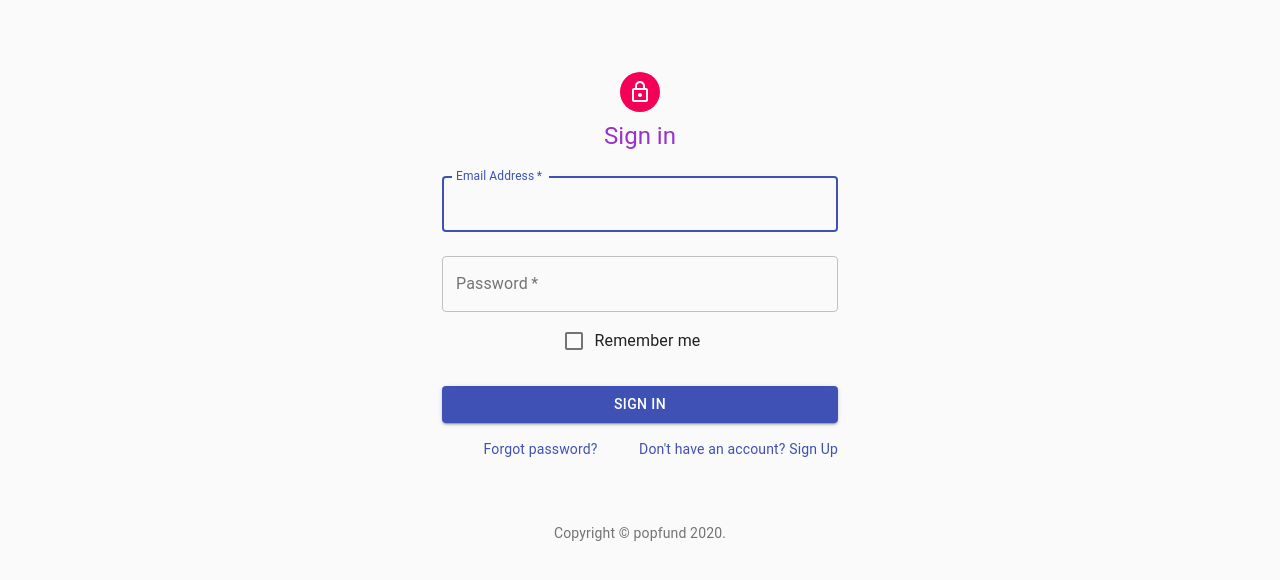
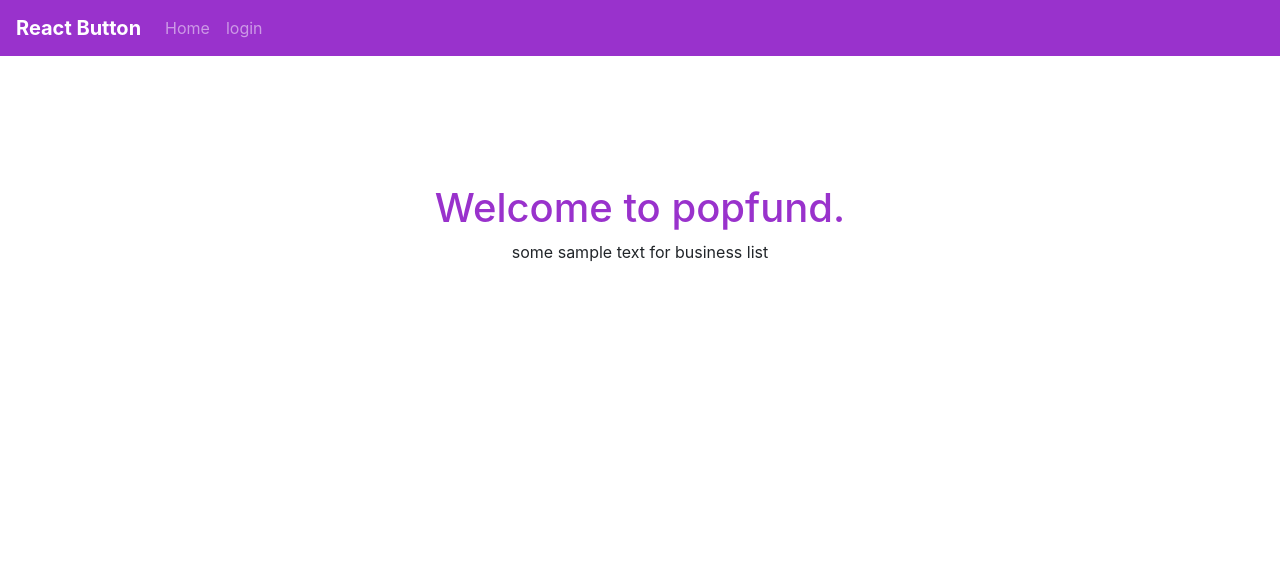
Before and after one commit to popfund/popfund, a React app in the folder popfund/: page / in a window 1280 px wide. Shown: the top 580 px of the page. Built offline with nearby package versions, Linux system fonts and the light colour scheme.

Commit message:
add fancy navbar and handle all routing

```diff
--- a/popfund/package.json
+++ b/popfund/package.json
@@ -16,10 +16,13 @@
     "@material-ui/core": "^4.9.14",
     "@material-ui/icons": "^4.9.1",
     "babel-polyfill": "^6.26.0",
+    "bootstrap": "^4.5.0",
     "express": "^4.16.3",
     "mongodb": "^3.5.7",
     "react": "^16.5.2",
-    "react-dom": "^16.5.2"
+    "react-bootstrap": "^1.0.1",
+    "react-dom": "^16.13.1",
+    "react-router-dom": "^5.2.0"
   },
   "devDependencies": {
     "@babel/core": "^7.0.0",
--- a/popfund/src/client/App.js
+++ b/popfund/src/client/App.js
@@ -1,29 +1,8 @@
+/*
 import React, { Component } from 'react';
 import './app.css';
 import ReactImage from './react.png';
 import BusinessList from './components/BusinessList'
-
-/* shows example of fetch
-export default class App extends Component {
-  state = { username: null };
-
-  componentDidMount() {
-    fetch('/api/getUsername')
-      .then(res => res.json())
-      .then(user => this.setState({ username: user.username }));
-  }
-
-  render() {
-    const { username } = this.state;
-    return (
-      <div>
-        {username ? <h1>{`Hello ${username}`}</h1> : <h1>Loading.. please wait!</h1>}
-        <img src={ReactImage} alt="react" />
-      </div>
-    );
-  }
-}
-*/
 
 export default class App extends Component {
   state = { username: null };
@@ -44,3 +23,20 @@
     );
   }
 }
+*/
+
+import React from 'react';
+import './App.css';
+import Navigation from './components/Navbar';
+import Routes from './Routes';
+
+function App() {
+  return (
+    <div className="App">
+      <Navigation />
+      <Routes />
+    </div>
+  );
+}
+
+export default App;
--- /dev/null
+++ b/popfund/src/client/Home/Home.css
@@ -0,0 +1,13 @@
+.Home .lander {
+    padding: 80px 0;
+    text-align: center;
+  }
+
+.Home .lander h1 {
+    font-family: "Open Sans", sans-serif;
+    font-weight: 600;
+}
+
+.Home .lander p {
+    color: #999;
+}
--- /dev/null
+++ b/popfund/src/client/Home/Home.js
@@ -0,0 +1,15 @@
+import React, { Component } from 'react';
+import './Home.css';
+import BusinessList from '../components/BusinessList'
+
+export default class Home extends Component {
+
+  render() {
+    return (
+      <div style={{ marginTop: '10%' }}>
+        <h1>Welcome to popfund.</h1>
+        <BusinessList />
+      </div>
+    );
+  }
+}
--- /dev/null
+++ b/popfund/src/client/Routes.js
@@ -0,0 +1,18 @@
+import React, { Component } from "react";
+import { BrowserRouter, Router, Switch, Route } from "react-router-dom";
+
+import Home from "./Home/Home";
+import SignIn from "./components/SignIn"
+
+export default class Routes extends Component {
+    render() {
+        return (
+            <BrowserRouter>
+                <Switch>
+                    <Route path="/" exact component={Home} />
+                    <Route path="/login" component={SignIn} />
+                </Switch>
+            </BrowserRouter>
+        )
+    }
+}
--- a/popfund/src/client/app.css
+++ b/popfund/src/client/app.css
@@ -6,3 +6,15 @@
   text-align: center;
   margin: auto;
 }
+
+.App {
+  margin-top: 0px;
+}
+
+.App .navbar-brand {
+  font-weight: bold;
+}
+
+.App .container{
+  align-content: center
+}
--- /dev/null
+++ b/popfund/src/client/components/Navbar.css
@@ -0,0 +1,7 @@
+.btn-space {
+    margin-right: 5px;
+}
+
+.color-nav {
+    background-color: darkorchid;
+}
--- /dev/null
+++ b/popfund/src/client/components/Navbar.js
@@ -0,0 +1,22 @@
+import React from 'react';
+import './Navbar.css';
+import { Navbar, Nav, Form, Button } from 'react-bootstrap';
+import { withRouter } from 'react-router-dom';
+
+const Navigation = (props) => {
+    console.log(props);
+    return (
+        <Navbar className='color-nav' variant="dark">
+            <Navbar.Brand href="#home">React Button</Navbar.Brand>
+            <Navbar.Toggle aria-controls="basic-navbar-nav" />
+            <Navbar.Collapse id="basic-navbar-nav">
+                <Nav className="mr-auto">
+                    <Nav.Link href="/">Home</Nav.Link>
+                    <Nav.Link href="/login">login</Nav.Link>
+                </Nav>
+            </Navbar.Collapse>
+        </Navbar>
+    )
+}
+
+export default withRouter(Navigation);
--- a/popfund/src/client/components/SignIn.js
+++ b/popfund/src/client/components/SignIn.js
@@ -46,6 +46,11 @@
   },
 }));
 
+function handleSubmit() {
+    // handle submit here
+    console.log('handling submit');
+}
+
 export default function SignIn() {
   const classes = useStyles();
 
@@ -59,7 +64,7 @@
         <Typography component="h1" variant="h5">
           Sign in
         </Typography>
-        <form className={classes.form} noValidate>
+        <form className={classes.form} onSubmit={handleSubmit} noValidate>
           <TextField
             variant="outlined"
             margin="normal"
--- /dev/null
+++ b/popfund/src/client/index.css
@@ -0,0 +1,13 @@
+  body {
+    margin: 0;
+    font-family: -apple-system, BlinkMacSystemFont, "Segoe UI", "Roboto", "Oxygen",
+      "Ubuntu", "Cantarell", "Fira Sans", "Droid Sans", "Helvetica Neue",
+      sans-serif;
+    -webkit-font-smoothing: antialiased;
+    -moz-osx-font-smoothing: grayscale;
+}
+
+code {
+    font-family: source-code-pro, Menlo, Monaco, Consolas, "Courier New",
+    monospace;
+}
--- a/popfund/src/client/index.js
+++ b/popfund/src/client/index.js
@@ -1,6 +1,24 @@
+/*
 import React from 'react';
 import ReactDOM from 'react-dom';
 import App from './App';
 import SignIn from './components/SignIn'
 
-ReactDOM.render(<SignIn />, document.getElementById('root'));
+ReactDOM.render(<App />, document.getElementById('root'));
+*/
+
+import React from 'react';
+import ReactDOM from 'react-dom';
+import { BrowserRouter as Router } from 'react-router-dom';
+
+import './index.css';
+import 'bootstrap/dist/css/bootstrap.css';
+
+import App from './App';
+
+ReactDOM.render(
+    <Router>
+        <App />
+    </Router>,
+    document.getElementById('root')
+);
```
Also changed, not shown: 1 other file (tests, documents, lock files or other folders).
